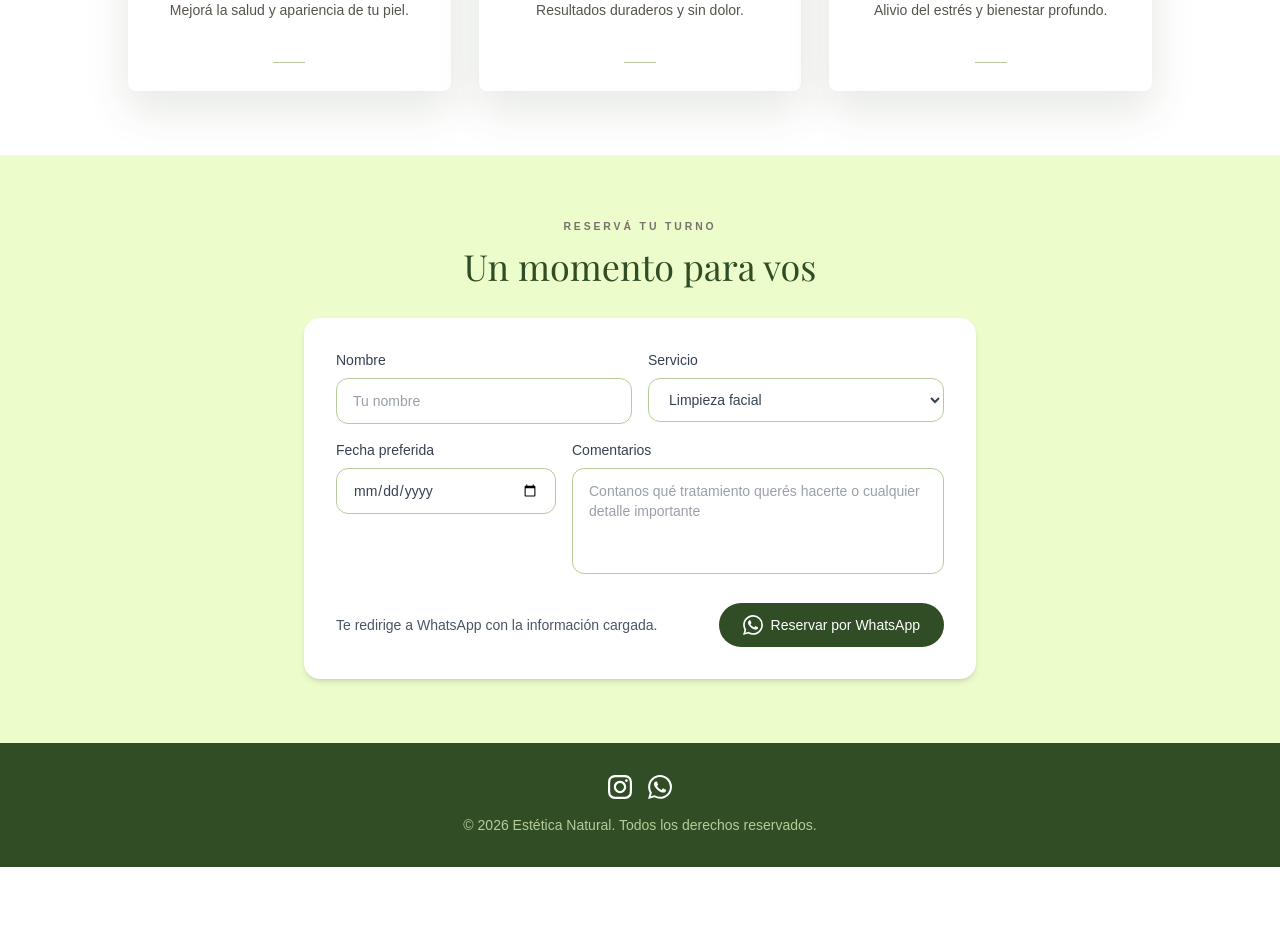
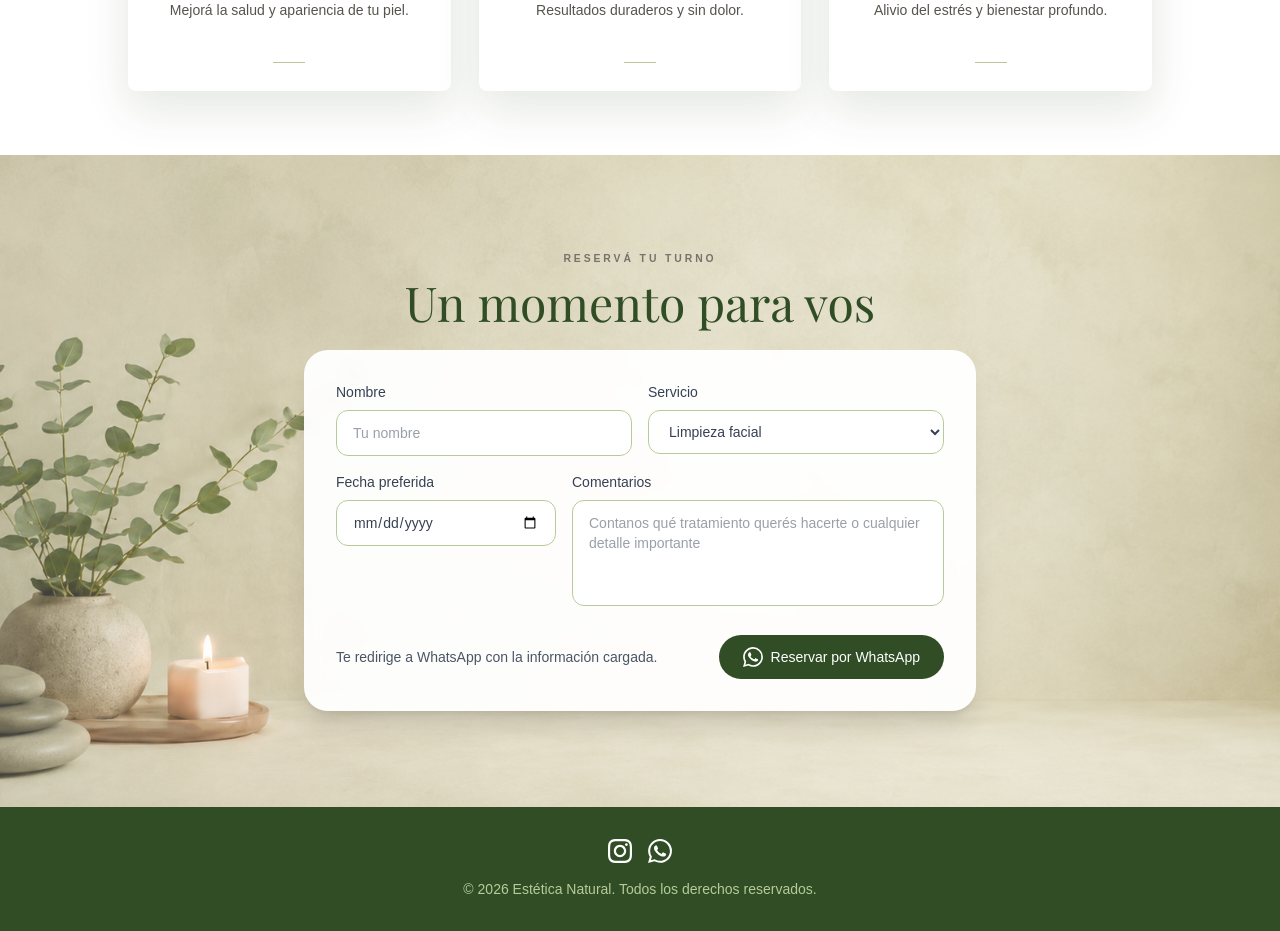
Before and after one commit to Agusme/estetica, a Next.js app: page / in a window 1280 px wide. Shown: the part 1320-2251 px from the top of the page. Before the commit the page ends 2187 px from the top, so only its background shows below. Built offline with nearby package versions, Linux system fonts and the light colour scheme; a web font is replaced by a local one.

Commit message:
fix: mejoras

```diff
--- a/app/components/CTA.tsx
+++ b/app/components/CTA.tsx
@@ -1,5 +1,6 @@
 "use client";
 
+import Image from "next/image";
 import { useMemo, useState } from "react";
 
 const whatsappNumber = "5493815550000";
@@ -30,16 +31,41 @@ export default function CTA() {
   }, [date, name, notes, service]);
 
   return (
-    <section id="turnos" className="py-16 px-6 text-center bg-lime-100">
-      <div className="container mx-auto max-w-4xl">
-    <div className="mb-8">
-        <p className="mb-3 text-[0.65rem] font-semibold uppercase tracking-[0.28em] text-stone-500">
-Reservá tu turno        </p>
-        <h2 className="font-playfair text-4xl  text-spa-700">
-Un momento para vos        </h2>
-    </div>
+    <section
+      id="turnos"
+      className="relative overflow-hidden px-6 py-24 text-center"
+    >
+      <Image
+        src="/fondoCTA.png"
+        alt=""
+        fill
+        aria-hidden="true"
+        className="object-cover object-top-left scale-110"
+      />
+<div className="absolute inset-0 bg-linear-to-r from-white/25 to-transparent" />      <div className="relative z-10 container mx-auto max-w-4xl">
+        <div className="mb-6">
+          <p className="mb-3 text-[0.65rem] font-semibold uppercase tracking-[0.28em] text-stone-500">
+            Reservá tu turno{" "}
+          </p>
+          <h2 className="font-playfair text-5xl text-spa-700">
+            Un momento para vos
+          </h2>
+        </div>
 
-        <div className="bg-white rounded-2xl shadow-md p-6 md:p-8 text-left max-w-2xl mx-auto">
+        <div
+          className="
+    bg-white/95
+    backdrop-blur-sm
+    rounded-3xl
+    shadow-xl
+    p-6
+    md:p-8
+    text-left
+    max-w-2xl
+    mx-auto
+  "
+        >
+          {" "}
           <div className="grid md:grid-cols-2 gap-4">
             <label className="text-sm text-gray-700 font-medium">
               Nombre
@@ -66,7 +92,6 @@ Un momento para vos        </h2>
               </select>
             </label>
           </div>
-
           <div className="grid md:grid-cols-[220px_1fr] gap-4 mt-4">
             <label className="text-sm text-gray-700 font-medium">
               Fecha preferida
@@ -89,7 +114,6 @@ Un momento para vos        </h2>
               />
             </label>
           </div>
-
           <div className="mt-6 flex flex-col md:flex-row gap-4 md:items-center md:justify-between">
             <p className="text-sm text-gray-600">
               Te redirige a WhatsApp con la información cargada.
--- a/app/components/Navbar.tsx
+++ b/app/components/Navbar.tsx
@@ -14,7 +14,7 @@ export default function Navbar() {
   return (
     <nav className="bg-white shadow sticky top-0 z-50">
       <div className="container mx-auto px-4 py-4 flex items-center justify-between">
-        <a href="#" className="font-playfair text-2xl font-bold text-spa-700">
+        <a href="#" className="font-playfair text-2xl  text-spa-700">
           Estética Natural
         </a>
 
```
Also changed, not shown: public/fondoCTA.png (added).
